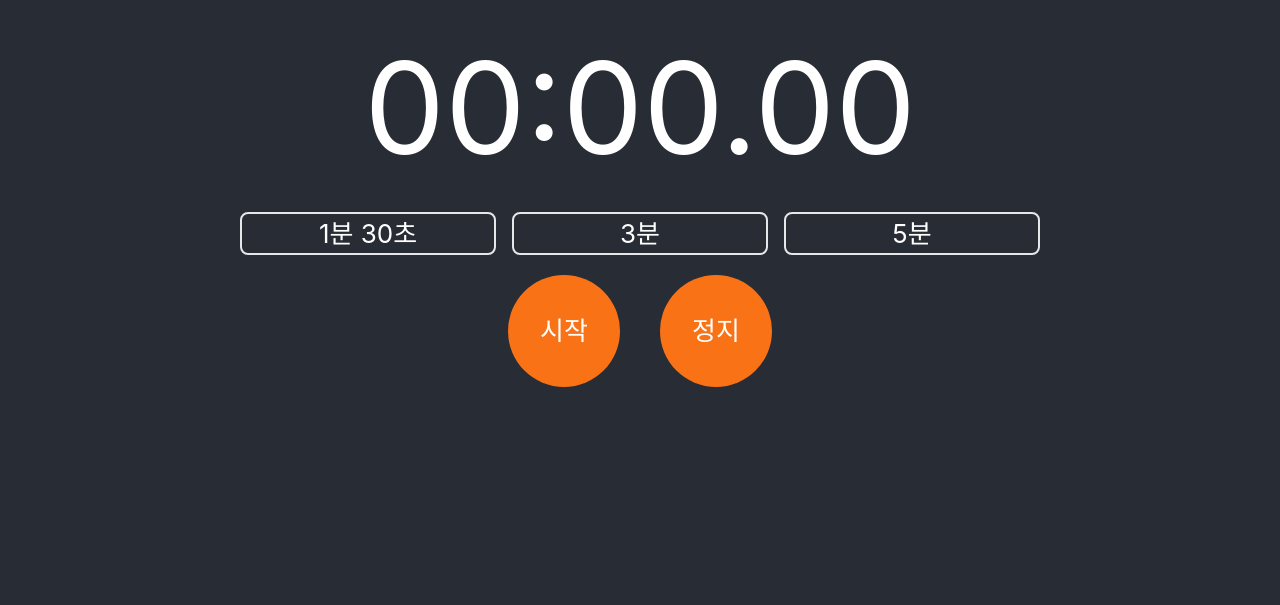
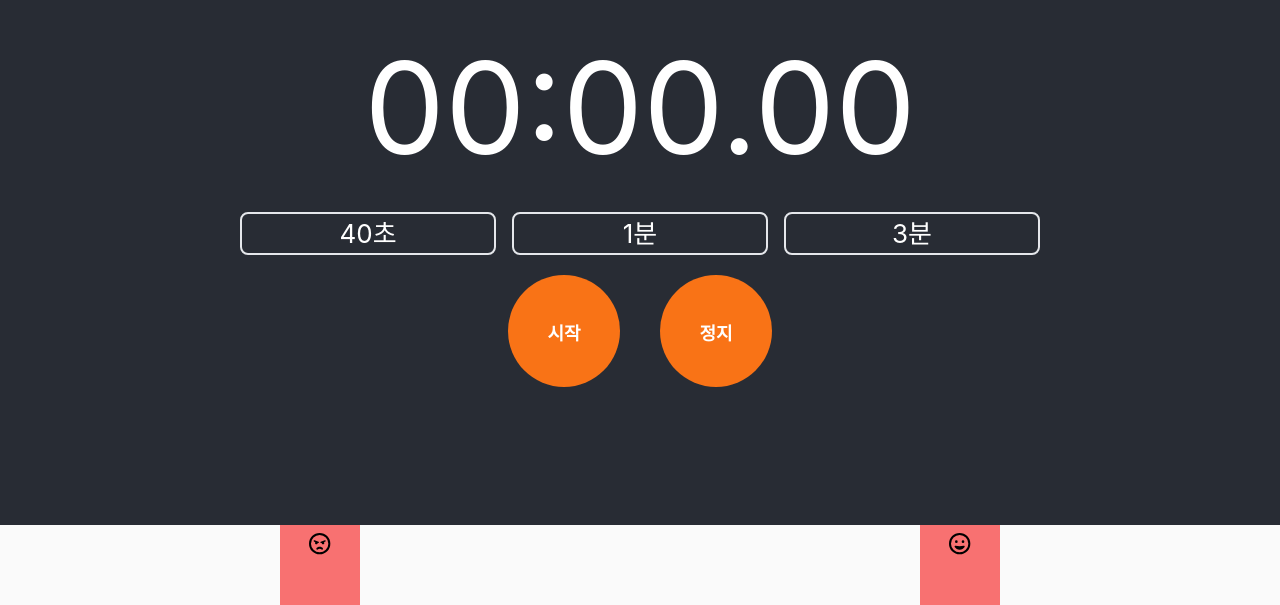
Before and after one commit to LimFull/stronglift-timer, a React (Create React App) app: page /second in a window 1280 px wide. Shown: the part 195-800 px from the top of the page. Built offline with nearby package versions, Linux system fonts and the light colour scheme.

Commit message:
add babypink timer

```diff
--- a/package.json
+++ b/package.json
@@ -2,8 +2,12 @@
   "name": "stronglift-timer",
   "version": "0.1.0",
   "private": true,
-  "main":"src/index.tsx",
+  "main": "src/index.tsx",
   "dependencies": {
+    "@fortawesome/fontawesome-svg-core": "^1.3.0-beta3",
+    "@fortawesome/free-regular-svg-icons": "^6.0.0-beta3",
+    "@fortawesome/free-solid-svg-icons": "^6.0.0-beta3",
+    "@fortawesome/react-fontawesome": "^0.1.17",
     "@testing-library/jest-dom": "^5.16.1",
     "@testing-library/react": "^12.1.2",
     "@testing-library/user-event": "^13.5.0",
--- a/src/App.tsx
+++ b/src/App.tsx
@@ -2,9 +2,26 @@ import "./App.css";
 import React from "react";
 
 import TimerContainer from "./components/TimerContainer";
+import { Route, Routes } from "react-router-dom";
 
 const App: React.FC = () => {
-  return <TimerContainer />;
+  return (
+    <Routes>
+      <Route
+        path="/first"
+        element={<TimerContainer times={[90000, 180000, 300000]} />}
+      />
+      <Route
+        path="/second"
+        element={
+          <TimerContainer
+            times={[40000, 60000, 180000]}
+            buttonColor={"bg-[#F5C3C2]"}
+          />
+        }
+      />
+    </Routes>
+  );
 };
 
 export default App;
--- /dev/null
+++ b/src/components/BottomNav.tsx
@@ -0,0 +1,26 @@
+// import { faFaceAngry, faFaceGrin } from "@fortawesome/free-solid-svg-icons";
+import { faFaceAngry, faFaceGrin } from "@fortawesome/free-regular-svg-icons";
+import { FontAwesomeIcon } from "@fortawesome/react-fontawesome";
+import React from "react";
+import { Link } from "react-router-dom";
+
+export const BottomNav: React.FC = () => {
+  return (
+    <nav className="flex flex-row justify-around fixed bottom-0 inset-x-0 bg-neutral-50 h-20 ">
+      <Link
+        to="/First"
+        className="w-20 bg-red-400 	flex flex-row justify-center	"
+      >
+        <FontAwesomeIcon icon={faFaceAngry} size="lg" className="m-2" />
+      </Link>
+      <Link
+        to="/Second"
+        className="w-20 bg-red-400	flex flex-row justify-center"
+      >
+        <FontAwesomeIcon icon={faFaceGrin} size="lg" className="m-2" />
+      </Link>
+    </nav>
+  );
+};
+
+export default BottomNav;
--- a/src/components/Button.tsx
+++ b/src/components/Button.tsx
@@ -16,7 +16,7 @@ export const Button: React.FC<ButtonProps> = ({
       className={className}
       disabled={disable ? true : false}
     >
-      {name ? name : ""}
+      <text className="text-lg font-bold	">{name ? name : ""}</text>
     </button>
   );
 };
--- a/src/components/TimerContainer.tsx
+++ b/src/components/TimerContainer.tsx
@@ -4,7 +4,15 @@ import TimeButton from "./TimeButton";
 import Timer from "./Timer";
 import "../App.css";
 
-export const TimerContainer: React.FC = () => {
+type TimerContainerProps = {
+  readonly buttonColor?: string;
+  readonly times: [number, number, number];
+};
+
+export const TimerContainer: React.FC<TimerContainerProps> = ({
+  times,
+  buttonColor,
+}) => {
   const startCount = useRef(() => {});
   const resetCount = useRef(() => {});
   const stopTimer = useRef(() => {});
@@ -27,21 +35,21 @@ export const TimerContainer: React.FC = () => {
         />
         <div className="flex flex-row	w-full justify-center ">
           <TimeButton
-            time={90000}
+            time={times[0]}
             onClick={(num: number) => {
               setStartTime.current(num);
               setDefaultTime(num);
             }}
           />
           <TimeButton
-            time={180000}
+            time={times[1]}
             onClick={(num: number) => {
               setStartTime.current(num);
               setDefaultTime(num);
             }}
           />
           <TimeButton
-            time={300000}
+            time={times[2]}
             onClick={(num: number) => {
               setStartTime.current(num);
               setDefaultTime(num);
@@ -55,7 +63,7 @@ export const TimerContainer: React.FC = () => {
               setIsRun(true);
             }}
             name="시작"
-            className="w-28 h-28 bg-orange-500 m-5 rounded-full	"
+            className={`w-28 h-28 m-5 rounded-full bg-orange-500 ${buttonColor}`}
             disable={timerDisable}
           />
           {!isStop ? (
@@ -66,7 +74,7 @@ export const TimerContainer: React.FC = () => {
                 setIsRun(false);
               }}
               name="정지"
-              className="w-28 h-28 bg-orange-500 m-5 rounded-full	"
+              className={`w-28 h-28 m-5 rounded-full bg-orange-500 ${buttonColor}`}
               disable={!isRun}
             />
           ) : (
@@ -77,7 +85,7 @@ export const TimerContainer: React.FC = () => {
                 setStartTime.current(deafultTime);
               }}
               name="재설정"
-              className="w-28 h-28 bg-orange-500 m-5 rounded-full	"
+              className={`w-28 h-28 m-5 rounded-full bg-orange-500 ${buttonColor}`}
             />
           )}
         </div>
--- a/src/index.tsx
+++ b/src/index.tsx
@@ -4,10 +4,12 @@ import "./index.css";
 import App from "./App";
 import reportWebVitals from "./reportWebVitals";
 import { BrowserRouter as Router } from "react-router-dom";
+import BottomNav from "./components/BottomNav";
 
 ReactDOM.render(
   <React.StrictMode>
     <Router basename={process.env.PUBLIC_URL}>
+      <BottomNav />
       <App />
     </Router>
   </React.StrictMode>,
--- a/src/utils/index.tsx
+++ b/src/utils/index.tsx
@@ -23,6 +23,8 @@ export const getStringTime = (milseconds: number): string => {
 
   if (s === 0) {
     return m + "분";
+  } else if (m === 0) {
+    return s + "초";
   }
   return m + "분 " + s + "초";
 };
--- a/tailwind.config.js
+++ b/tailwind.config.js
@@ -1,9 +1,11 @@
 module.exports = {
-  content: [
-    "./src/**/*.{js,jsx,ts,tsx}",
-  ],
+  content: ["./src/**/*.{js,jsx,ts,tsx}"],
   theme: {
-    extend: {},
+    extend: {
+      colors: {
+        "baby-pink": "#F5C3C2",
+      },
+    },
   },
   plugins: [],
-}
+};
```
Also changed, not shown: 1 other file (tests, documents, lock files or other folders).
